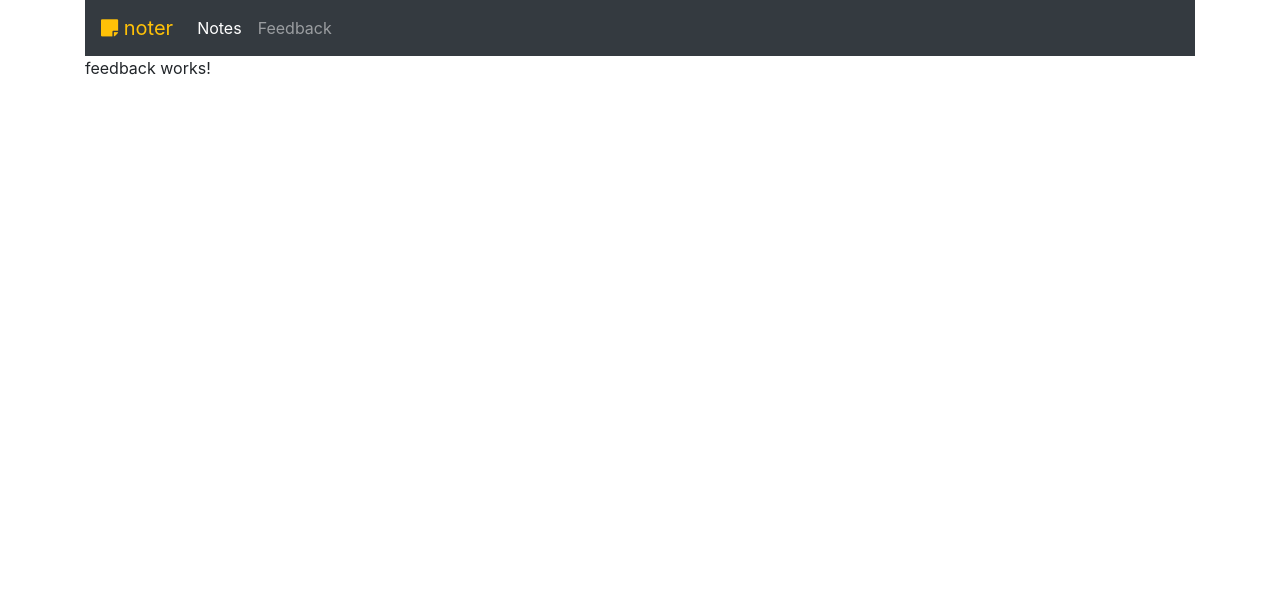
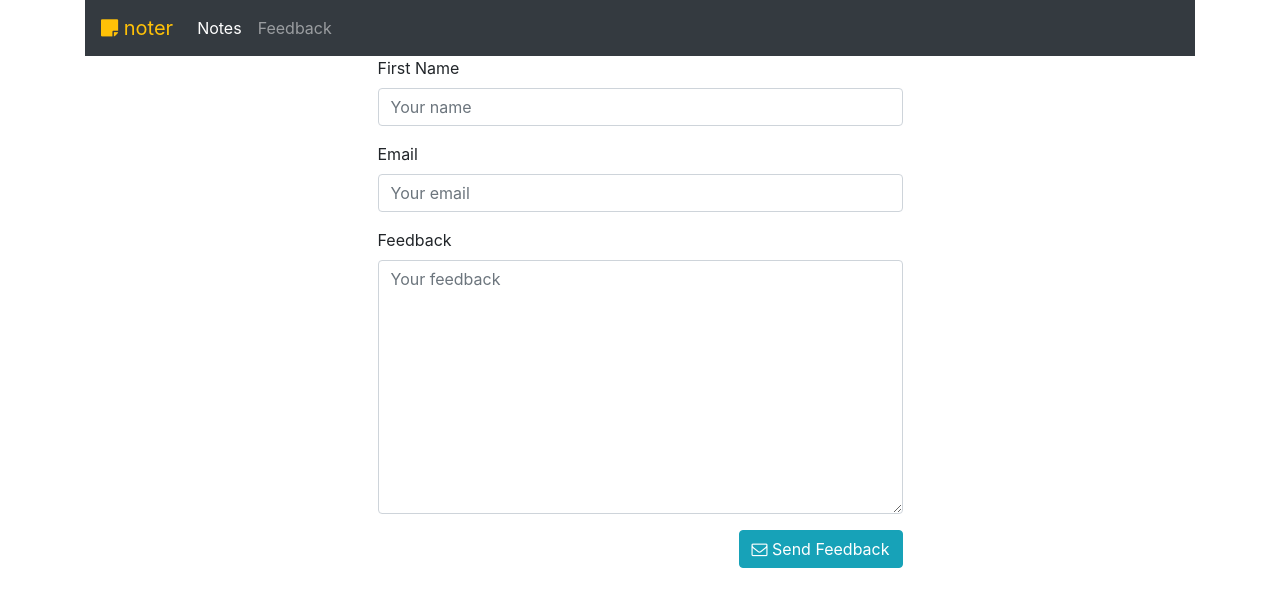
Before and after one commit to Eoller/noter-ng-app, an Angular app: page /feedback in a window 1280 px wide. Shown: the top 606 px of the page. Built offline with nearby package versions, Linux system fonts and the light colour scheme.

Commit message:
form with validation and sending request to Java server added

```diff
--- a/src/app/app.module.ts
+++ b/src/app/app.module.ts
@@ -7,6 +7,8 @@
 import { NotesComponent } from './notes/notes.component';
 import { NotFoundComponent } from './not-found/not-found.component';
 import {Router, RouterModule, Routes} from "@angular/router";
+import {FormsModule} from "@angular/forms";
+import {HttpClientModule} from "@angular/common/http";
 
 const appRoutes: Routes = [
   {
@@ -39,6 +41,8 @@
   ],
   imports: [
     BrowserModule,
+    FormsModule,
+    HttpClientModule,
     RouterModule.forRoot(appRoutes, {enableTracing:true})
   ],
   providers: [],
--- a/src/app/feedback/feedback.component.html
+++ b/src/app/feedback/feedback.component.html
@@ -1,3 +1,74 @@
-<p>
-  feedback works!
-</p>
+<div class="container">
+  <div class="row">
+    <div class="offset-3"></div>
+    <div class="col-md-6">
+      <form name="form" #f="ngForm" (ngSubmit)="f.form.valid && sendFeedback()" novalidate class="feedback-form">
+        <!-- Name -->
+        <div class="form-group">
+          <label for="name">First Name</label>
+          <input type="text"
+                 id="name"
+                 class="form-control"
+                 name="name"
+                 placeholder="Your name"
+                 [(ngModel)]="model.name"
+                 #name="ngModel"
+                 [ngClass]="{ 'is-invalid': f.submitted && name.invalid }"
+                 required/>
+          <!-- input validation group -->
+          <div *ngIf="f.submitted && name.invalid" class="invalid-input">
+            <!-- individual validation errors -->
+            <div *ngIf="name.errors?.required">Field is required</div>
+          </div>
+        </div>
+        <!-- Email -->
+        <div class="form-group">
+          <label for="email">Email</label>
+          <input type="text"
+                 id="email"
+                 class="form-control"
+                 name="email"
+                 placeholder="Your email"
+                 [(ngModel)]="model.email"
+                 #email="ngModel"
+                 [ngClass]="{ 'is-invalid': f.submitted && email.invalid }"
+                 required email/>
+          <!-- input validation group -->
+          <div *ngIf="f.submitted && email.invalid" class="invalid-input">
+            <!-- individual validation errors -->
+            <div *ngIf="email.errors?.required">Field is required</div>
+            <div *ngIf="email.errors?.email">Field is not a valid email</div>
+          </div>
+        </div>
+
+        <!-- Feedback -->
+        <div class="form-group">
+          <label for="feedback">Feedback</label>
+          <textarea
+            id="feedback"
+            class="form-control"
+            name="feedback"
+            placeholder="Your feedback"
+            rows="10"
+            [(ngModel)]="model.feedback"
+            #feedback="ngModel"
+            [ngClass]="{ 'is-invalid': f.submitted && feedback.invalid }"
+            required minlength="10">
+			    </textarea>
+          <!-- input validation group -->
+          <div *ngIf="f.submitted && feedback.invalid" class="invalid-input">
+            <!-- individual validation errors -->
+            <div *ngIf="feedback.errors?.required">Field is required</div>
+            <div *ngIf="feedback.errors?.minlength">Field is too small (try 10 characters)</div>
+          </div>
+        </div>
+
+        <button type="submit" class="btn btn-info pull-right">
+          <i class="fa fa-envelope-o"></i>
+          <span> Send Feedback</span>
+        </button>
+      </form>
+    </div>
+    <div class="offset-3"></div>
+  </div>
+</div>
--- a/src/app/feedback/feedback.component.ts
+++ b/src/app/feedback/feedback.component.ts
@@ -1,4 +1,5 @@
 import { Component, OnInit } from '@angular/core';
+import {HttpClient, HttpClientModule} from "@angular/common/http";
 
 @Component({
   selector: 'app-feedback',
@@ -7,9 +8,40 @@
 })
 export class FeedbackComponent implements OnInit {
 
-  constructor() { }
+  model:FeedbackViewModel = {
+    name: '',
+    email: '',
+    feedback: ''
+  };
+
+
+  constructor(private http:HttpClient) { }
 
   ngOnInit() {
   }
 
+  sendFeedback(): void{
+    let url = "http://localhost:8082/api/feedback"
+    this.http.post(url, this.model).subscribe(
+      res => location.reload(),
+      err => alert("Error while sending post feedback")
+    )
+  }
+
+
+
 }
+
+export interface FeedbackViewModel{
+  name:string;
+  email:string;
+  feedback:string;
+}
+
+
+
+export interface fadsfadsf{
+  name:string;
+  email:string;
+  feedback:string;
+}
```
